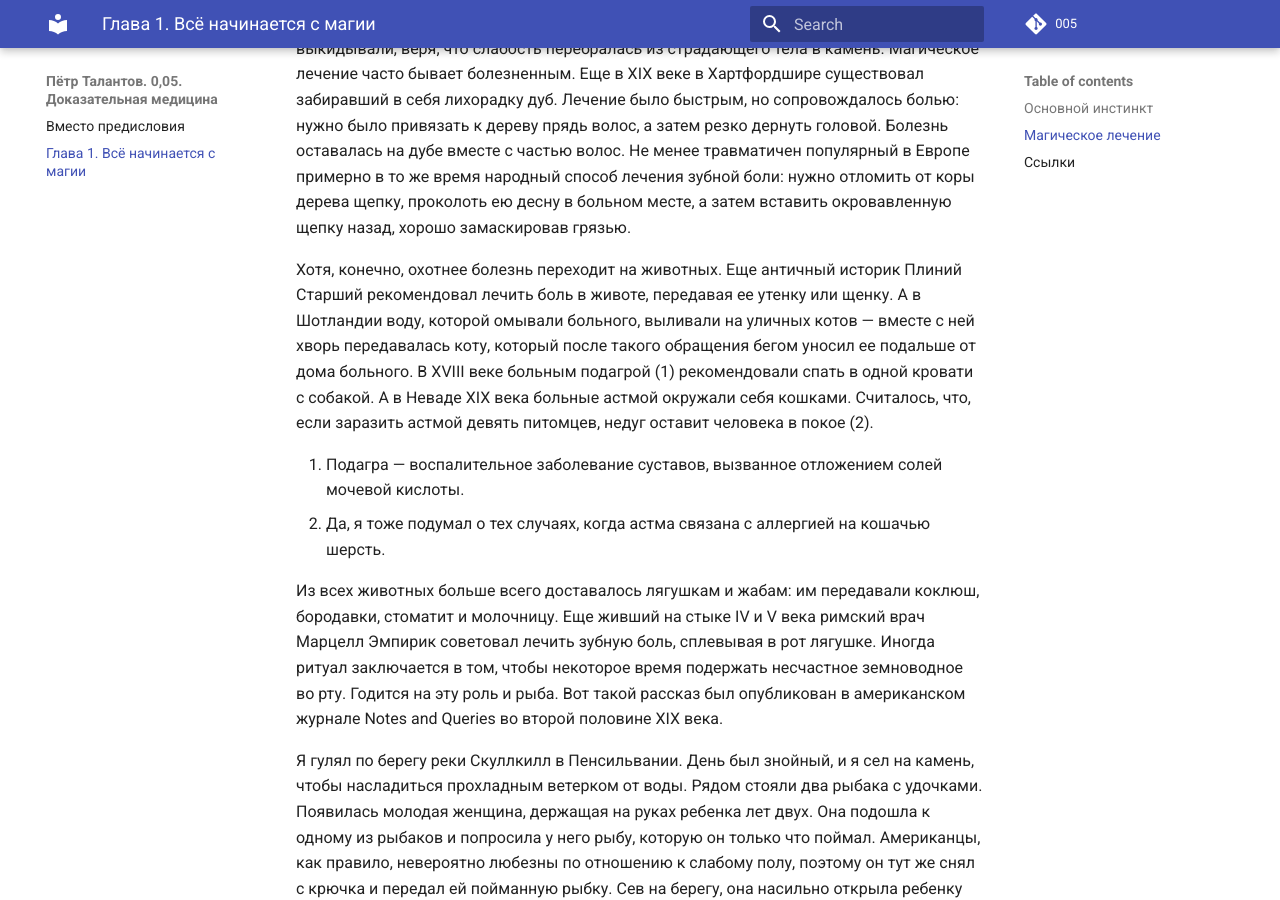
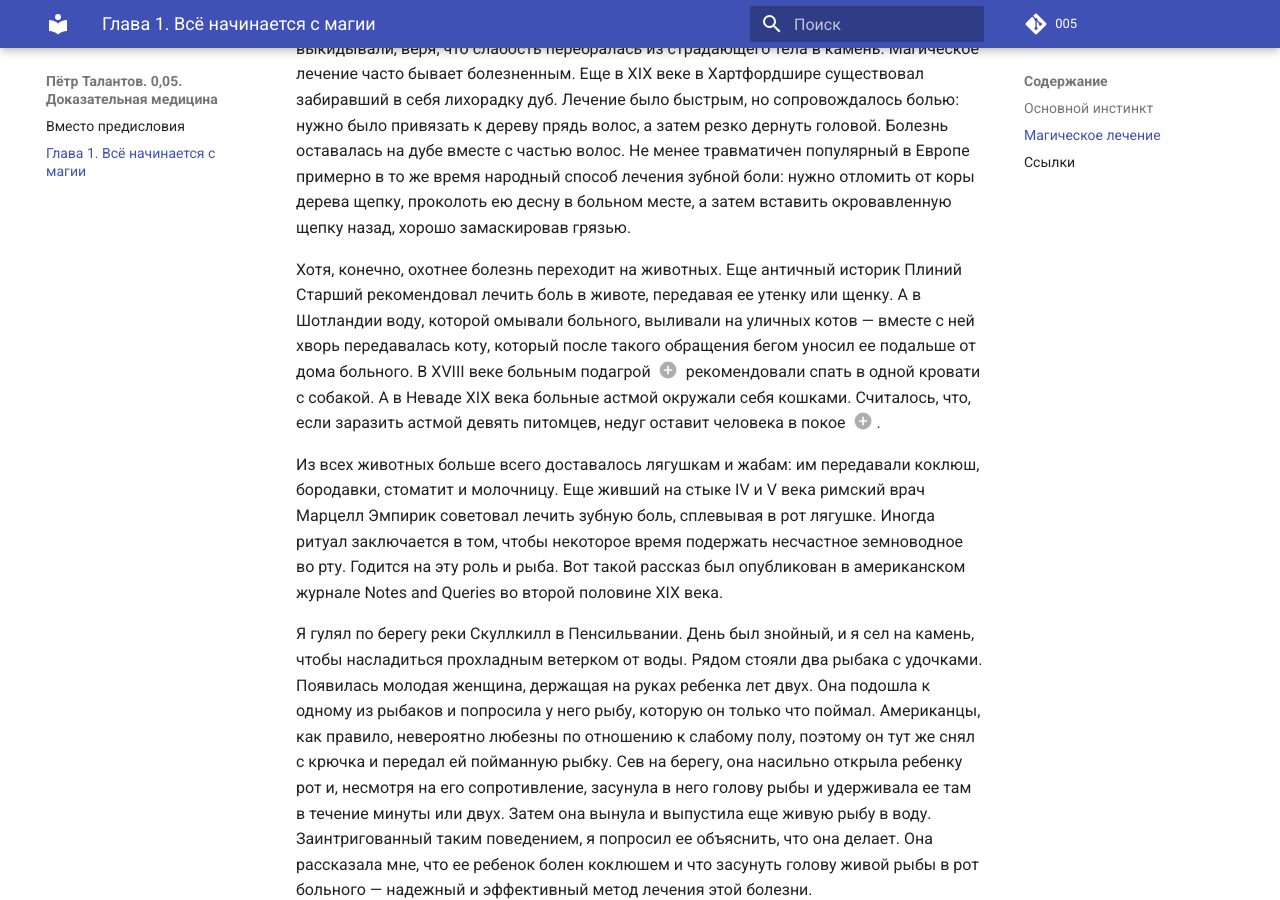
Before and after one commit to anatoly-scherbakov/005, an MkDocs documentation site: the page built from docs/magic.md, in a window 1280 px wide and 900 px high, scrolled down 4320 px. Built offline with MkDocs 1.6.1 and Material for MkDocs 9.7.7, drawn with Linux system fonts in a browser that asks for light colours; comment, search, counter and statistics services are not loaded; some of the changed lines change nothing that is shown.

Commit message:
A few misprints

```diff
--- a/docs/magic.md
+++ b/docs/magic.md
@@ -57,6 +57,7 @@ title: Глава 1. Всё начинается с магии
 Новым вместилищем болезни могли стать почти любые предметы, растения или животные. Древние египтяне прикладывали к своим больным глазам свиные, чтобы туда перебрались злые духи. Из этих же соображений мигрень лечили прикладыванием к голове рыбьих голов. В изданной в 1883 году книге «Народная медицина. Глава в истории культуры» Уильям Джордж Блэк приводит множество более современных примеров. Ослабленные жители Молуккских островов били себя камнями, которые потом выкидывали, веря, что слабость перебралась из страдающего тела в камень. Магическое лечение часто бывает болезненным. Еще в XIX веке в Хартфордшире существовал забиравший в себя лихорадку дуб. Лечение было быстрым, но сопровождалось болью: нужно было привязать к дереву прядь волос, а затем резко дернуть головой. Болезнь оставалась на дубе вместе с частью волос. Не менее травматичен популярный в Европе примерно в то же время народный способ лечения зубной боли: нужно отломить от коры дерева щепку, проколоть ею десну в больном месте, а затем вставить окровавленную щепку назад, хорошо замаскировав грязью.
 
 Хотя, конечно, охотнее болезнь переходит на животных. Еще античный историк Плиний Старший рекомендовал лечить боль в животе, передавая ее утенку или щенку. А в Шотландии воду, которой омывали больного, выливали на уличных котов — вместе с ней хворь передавалась коту, который после такого обращения бегом уносил ее подальше от дома больного. В XVIII веке больным подагрой (1) рекомендовали спать в одной кровати с собакой. А в Неваде XIX века больные астмой окружали себя кошками. Считалось, что, если заразить астмой девять питомцев, недуг оставит человека в покое (2).
+{ .annotate }
 
 1.  Подагра — воспалительное заболевание суставов, вызванное отложением солей мочевой кислоты.
 2.  Да, я тоже подумал о тех случаях, когда астма связана с аллергией на кошачью шерсть.
--- a/mkdocs.yml
+++ b/mkdocs.yml
@@ -21,6 +21,7 @@ plugins:
 
 theme:
   name: material
+  language: ru
   features:
     # - navigation.tabs
     # - navigation.tabs.sticky
```
Also changed, not shown: 1 other file.
